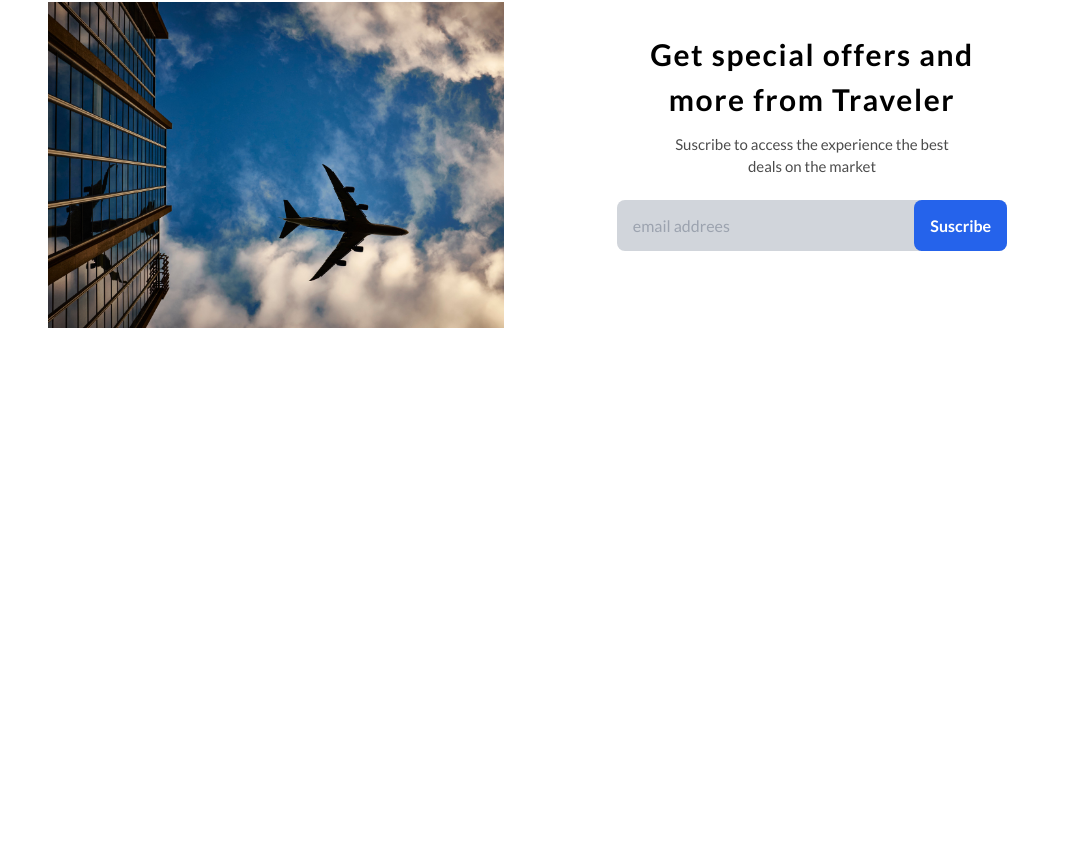
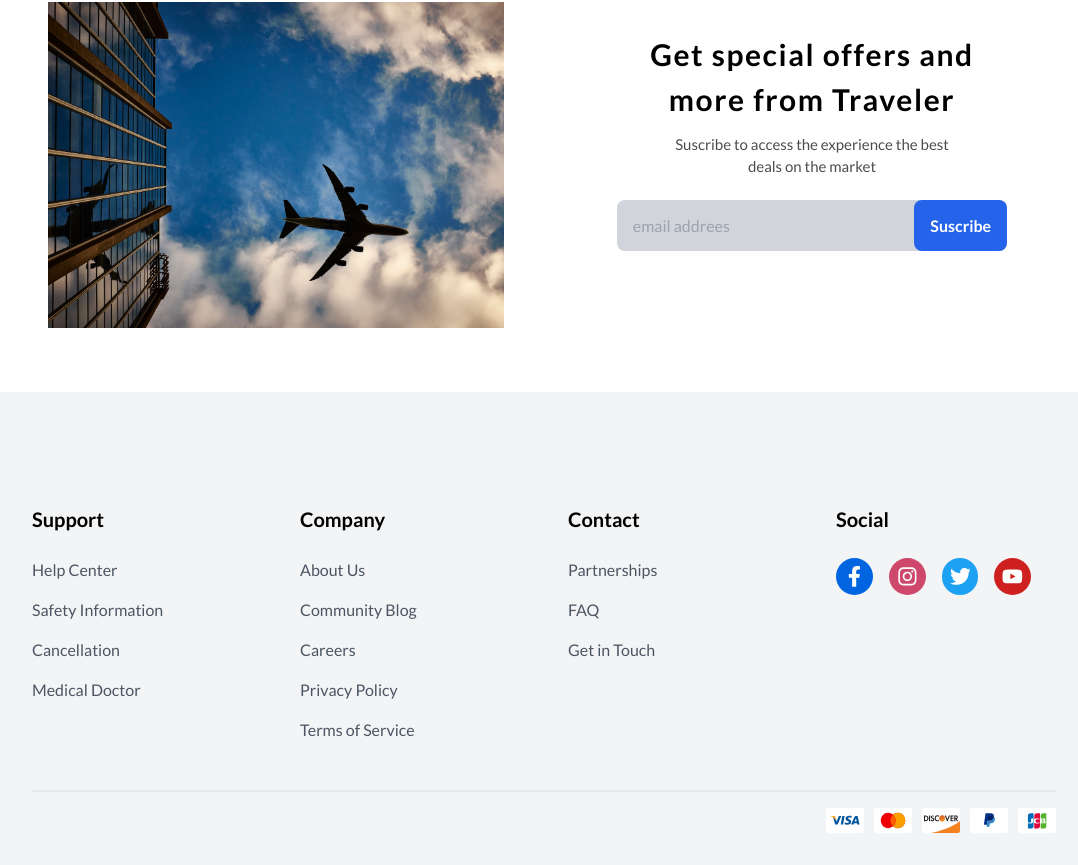
Before and after one commit to ImanolMalamud/travelogy, a Next.js app: page / in a window 1280 px wide. Shown: the part 4087-4952 px from the top of the page, without its empty margins (96-1174 px from the left). Before the commit the page ends 4479 px from the top, so only its background shows below. Built offline with nearby package versions, Linux system fonts and the light colour scheme.

Commit message:
Footer added

```diff
--- /dev/null
+++ b/components/Footer.tsx
@@ -0,0 +1,92 @@
+import Image from "next/image";
+import React from "react";
+import { FaFacebookF, FaInstagram, FaTwitter, FaYoutube } from "react-icons/fa";
+
+const Footer = () => {
+  return (
+    <div className="pb-[2rem] pt-[7rem] bg-gray-100">
+      <div className="w-[80%] mx-auto items-start grid grid-cols-1 border-b-2 pb-[2rem] md:grid-cols-2 lg:grid-cols-4 gap-[3rem]">
+        <div>
+          <h1 className="footer-heading">Support</h1>
+          <div>
+            <a className="footer_link" href="#">
+              Help Center
+            </a>
+            <a className="footer_link" href="#">
+              Safety Information
+            </a>
+            <a className="footer_link" href="#">
+              Cancellation
+            </a>
+            <a className="footer_link" href="#">
+              Medical Doctor
+            </a>
+          </div>
+        </div>
+        <div>
+          <h1 className="footer-heading">Company</h1>
+          <div>
+            <a className="footer_link" href="#">
+              About Us
+            </a>
+            <a className="footer_link" href="#">
+              Community Blog
+            </a>
+            <a className="footer_link" href="#">
+              Careers
+            </a>
+            <a className="footer_link" href="#">
+              Privacy Policy
+            </a>
+            <a className="footer_link" href="#">
+              Terms of Service
+            </a>
+          </div>
+        </div>
+        <div>
+          <h1 className="footer-heading">Contact</h1>
+          <div>
+            <a className="footer_link" href="#">
+              Partnerships
+            </a>
+            <a className="footer_link" href="#">
+              FAQ
+            </a>
+            <a className="footer_link" href="#">
+              Get in Touch
+            </a>
+          </div>
+        </div>
+        <div>
+          <h1 className="footer-heading">Social</h1>
+          <div className="flex items-center space-x-4 text-white text-[1.3rem]">
+            <div className="footer_icon bg-[#0165e1]">
+              <FaFacebookF />
+            </div>
+            <div className="footer_icon bg-[#cd486b]">
+              <FaInstagram />
+            </div>
+            <div className="footer_icon bg-[#1da1f2]">
+              <FaTwitter />
+            </div>
+            <div className="footer_icon bg-[#cd201f]">
+              <FaYoutube />
+            </div>
+          </div>
+        </div>
+      </div>
+      <div className="mt-[1rem] grid grid-cols-1 gap-[1.4rem] sm:grid-cols-2 w-[80%] mx-auto">
+        <p></p>
+        <Image
+          src="/images/pay.svg"
+          alt="pay"
+          width={230}
+          height={230}
+          className="object-contain ml-auto"
+        />
+      </div>
+    </div>
+  );
+};
+
+export default Footer;
--- a/pages/index.tsx
+++ b/pages/index.tsx
@@ -1,6 +1,7 @@
 "use client";
 
 import Contact from "@/components/Contact";
+import Footer from "@/components/Footer";
 import Hero from "@/components/Hero";
 import Hotels from "@/components/Hotels";
 import MobileNavbar from "@/components/MobileNavbar";
@@ -22,6 +23,7 @@
       <Hotels />
       <Reviews />
       <Contact />
+      <Footer />
     </div>
   );
 }
--- a/styles/globals.css
+++ b/styles/globals.css
@@ -24,4 +24,16 @@
   .destination_p {
     @apply text-black text-[17px] text-center opacity-70 font-semibold;
   }
+
+  .footer-heading {
+    @apply mb-[1.5rem] text-black text-[20px] font-bold;
+  }
+
+  .footer_link {
+    @apply block mb-[1rem] text-gray-600 text-[16px] hover:text-red-500 transition-all duration-100 w-fit;
+  }
+
+  .footer_icon {
+    @apply w-[2.3rem] h-[2.3rem] flex cursor-pointer items-center justify-center rounded-full hover:opacity-60 transition-all duration-200;
+  }
 }
```
